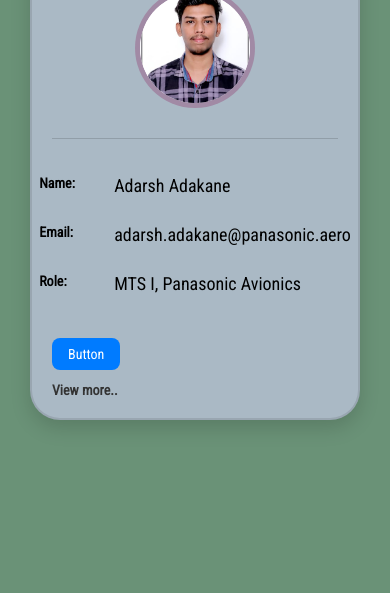
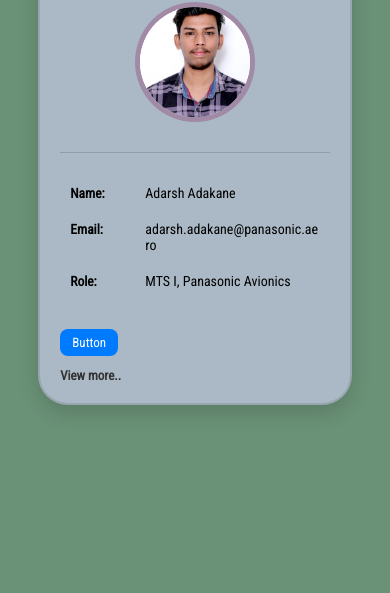
Before and after one commit to adarshadakane/Personal_Info_card, a plain HTML site: page index.html in a window 390 px wide. Shown: the part 251-844 px from the top of the page. Drawn offline with Linux system fonts and the light colour scheme.

Commit message:
second commit

```diff
--- a/style.css
+++ b/style.css
@@ -64,7 +64,7 @@ body {
   width: 100%;
   height: 100%;
   object-fit: cover;
-  transform: scale(1.1);
+  transform: scale(1.2);
 }
 
 .divider {
@@ -73,12 +73,6 @@ body {
   background-color: rgba(0, 0, 0, 0.15);
   margin: 18px 0;
 }
-table td {
-  font-size: 18px;
-  font-weight: 500;
-  padding: 10px;
-}
-
 
 table {
   width: 100%;
@@ -90,12 +84,15 @@ table {
 td {
   padding: 6px 10px;
   vertical-align: top;
-  font-size: 15px;
+  font-size: 16px;
+  font-weight: 500;
+  word-break: break-word;
 }
 
 td.label {
-  font-weight: bold;
+  font-weight: 600;
   min-width: 90px;
+  font-size: 15px;
 }
 
 .hobbies-row {
@@ -165,10 +162,11 @@ td.label {
   color: #007bff;
 }
 
-@media (max-width: 480px) {
+@media (max-width: 768px) {
   .profile-card {
     padding: 20px;
     border-radius: 30px;
+    max-width: 95%;
   }
 
   .image-container {
@@ -190,7 +188,7 @@ td.label {
   }
 
   td {
-    font-size: 14px;
+    font-size: 15px;
   }
 
   .bottom-section {
@@ -200,5 +198,29 @@ td.label {
 
   .dropdown-wrapper {
     position: static;
+    margin-top: 8px;
   }
 }
+
+@media (max-width: 480px) {
+  td.label {
+    font-size: 13.5px;
+  }
+
+  td {
+    font-size: 14px;
+  }
+
+  .bg-btn {
+    font-size: 13px;
+    padding: 6px 12px;
+  }
+
+  .color-select {
+    font-size: 13px;
+  }
+
+  .view-more {
+    font-size: 13px;
+  }
+}
```
